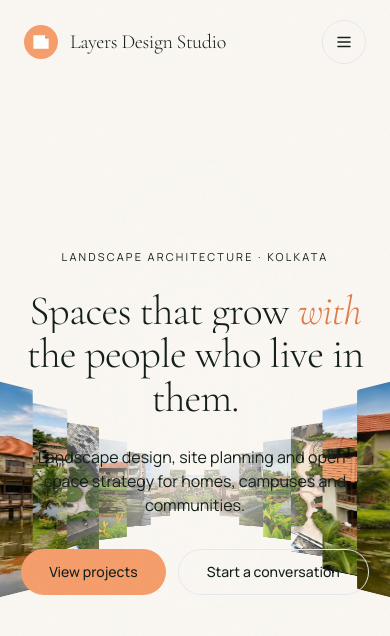
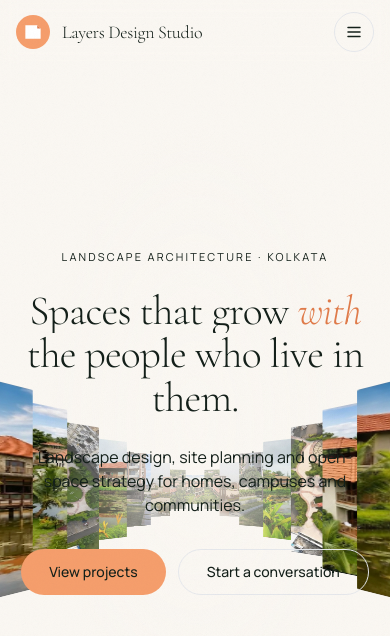
Before and after one commit to verrelio/layers-design-studio, a React (Vite) app: page / in a window 390 px wide. Shown: the top 636 px of the page. Built offline with nearby package versions, Linux system fonts and the light colour scheme; the HTML template or start-up script is replaced by a standard one.

Commit message:
Update App.tsx

```diff
--- a/src/App.tsx
+++ b/src/App.tsx
@@ -16,7 +16,7 @@ const useDesktop = () => {
 const Logo = () => (
   <a href="#home" className="flex items-center gap-3" aria-label="Layers Design Studio home">
     <svg width="34" height="34" viewBox="0 0 40 40" aria-hidden><circle cx="20" cy="20" r="20" fill="#F59E6C" /><path d="M11 12h14l4 4v12H11z" fill="#fff" /><path d="M25 12v4h4z" fill="#E07B4A" /></svg>
-    <span className="font-display text-xl">Layers Design Studio</span>
+    <span className="font-display text-lg md:text-xl">Layers Design Studio</span>
   </a>
 );
 
@@ -31,9 +31,9 @@ export default function App() {
   const nav = (i: number) => { setMenu(false); if (desktop) go(i); else document.getElementById(sections[i])?.scrollIntoView({ behavior: "smooth" }); };
   return (
     <>
-      <header className={`fixed inset-x-0 top-0 z-50 flex items-center justify-between px-6 py-5 md:px-10 ${dark && desktop ? "text-bg" : "text-ink"}`}>
+      <header className={`fixed inset-x-0 top-0 z-50 flex items-center justify-between px-4 py-3 md:px-10 md:py-5 ${dark && desktop ? "text-bg" : "text-ink"} max-md:bg-bg/85 max-md:backdrop-blur`}>
         <Logo />
-        <button onClick={() => setMenu(true)} aria-label="Open menu" className="rounded-full border border-current/30 p-3"><Menu size={18} /></button>
+        <button onClick={() => setMenu(true)} aria-label="Open menu" className="rounded-full border border-current/30 p-2.5 md:p-3"><Menu size={18} /></button>
       </header>
       <AnimatePresence>
         {menu && (
```
